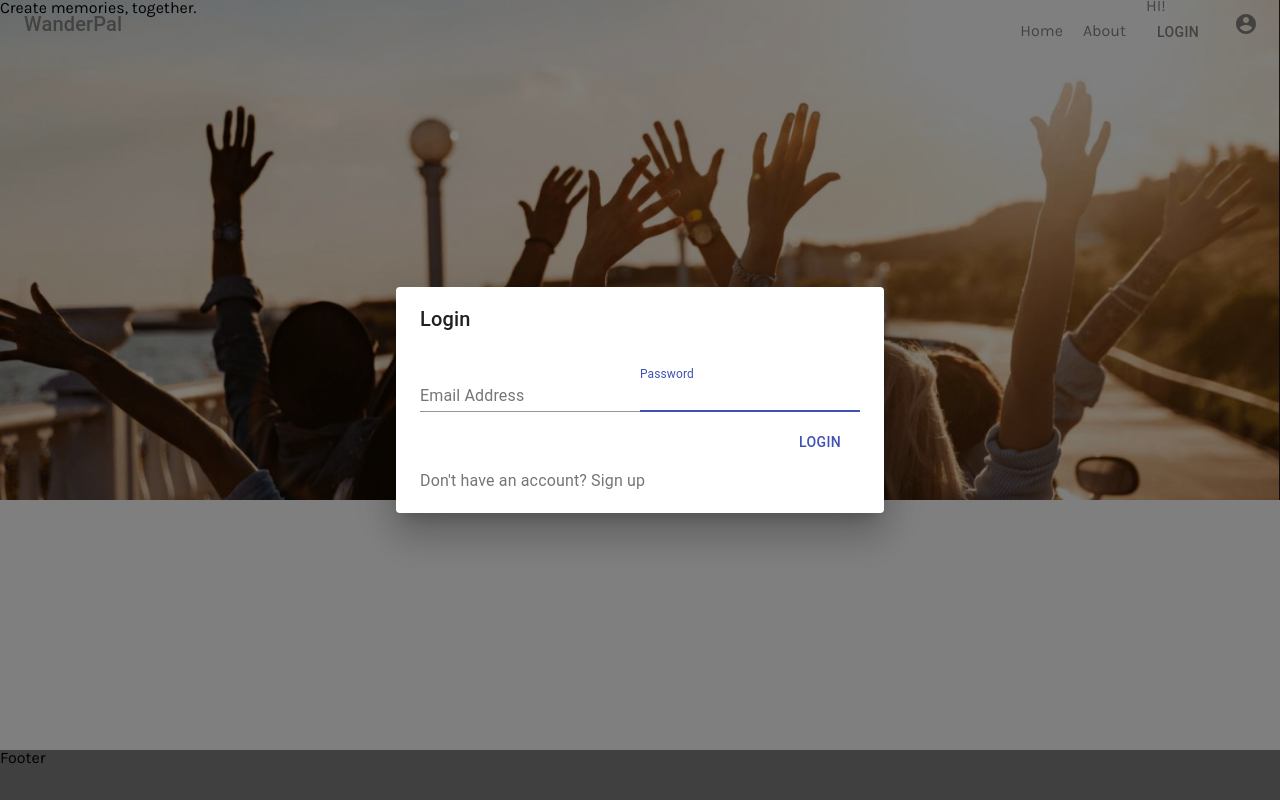
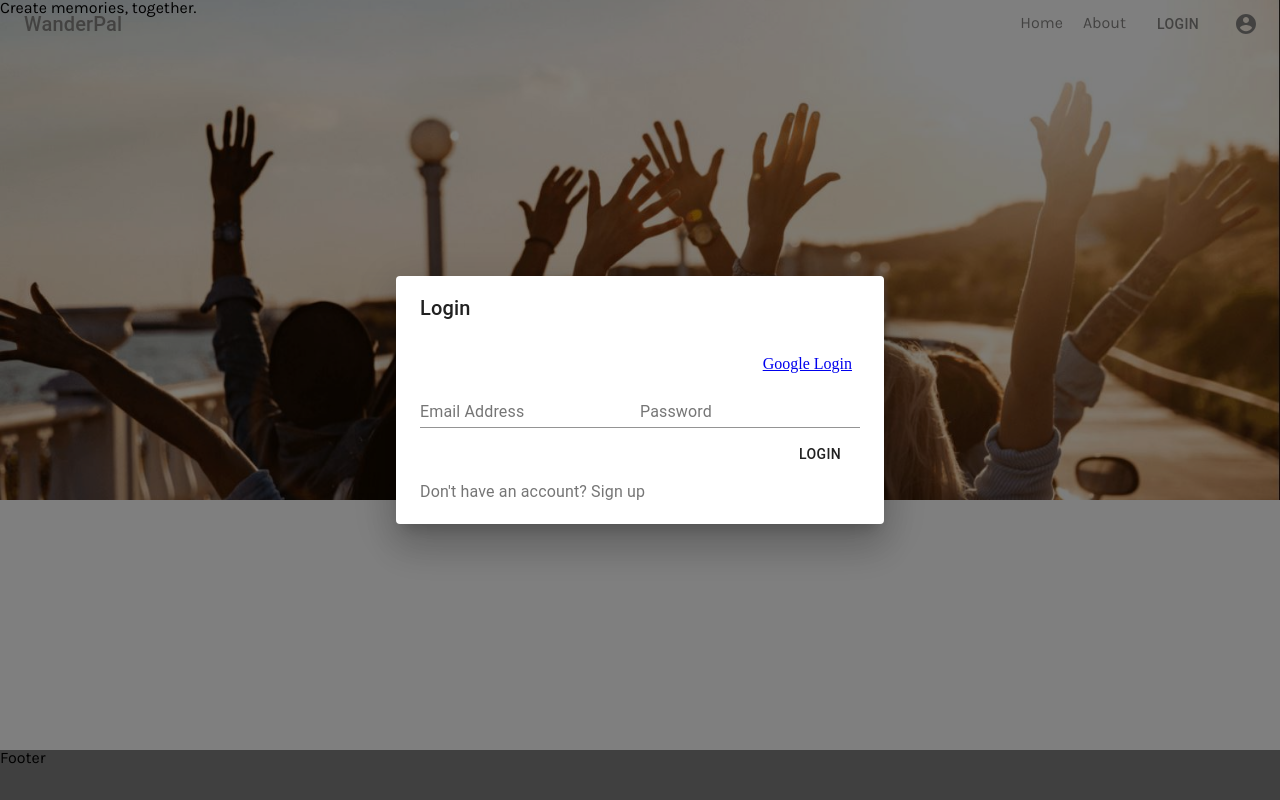
Before and after one commit to Codechief09/wonderpals, a React (Create React App) app: page /dashboard in a window 1280 px wide. Both pictures are taken after a click on the button "LOGIN". Built offline with nearby package versions, Linux system fonts and the light colour scheme; no server answers.

Commit message:
Google Login moved from GoogleLogin.js to Login.js

```diff
--- a/src/component/Login/Login.js
+++ b/src/component/Login/Login.js
@@ -9,6 +9,7 @@ import DialogTitle from '@material-ui/core/DialogTitle';
 
 export default class Login extends React.Component {
 
+    //Modal state functions
     state = {
         isModalOpen: false
     }
@@ -17,25 +18,36 @@ export default class Login extends React.Component {
         this.setState({isModalOpen: !this.state.isModalOpen})
     }
 
-    // const open = React.useState(false);
-    // const setOpen = React.useState(false);
+    handleCloseModal = () => {
+        this.setState({isModalOpen: false})
+    }
 
-    // handleClickOpen = () => {
-    //     setOpen(true);
-    // }
-    //
-    // handleClose = () => {
-    //     setOpen(false);
-    // }
+    // Google Auth function
+    authUrl = () => {
+        let googleURL = "https://accounts.google.com/o/oauth2/v2/auth";
+        let options = {
+            client_id: process.env.REACT_APP_CLIENT_ID,
+            redirect_uri: 'http://localhost:3000/oauth',
+            scope: 'email openid profile',
+            prompt: 'consent',
+            response_type: 'code'
+        };
+        let QueryString = Object.keys(options).map( (key,i) => {
+            return `${key}=` + encodeURIComponent(options[key]);
+        }).join("&");
+        return `${googleURL}?${QueryString}`;
+    };
+
 
     render() {
 
+        // Google Login Function Call
+        const authUrl = this.authUrl();
 
         return (
 
             <div>
 
-                <h1>HI!</h1>
 
                 <Button onClick={this.handleModal}>
                     Login
@@ -47,17 +59,19 @@ export default class Login extends React.Component {
 
                     <DialogContent>
 
+                        <DialogActions>
+
+                            <a href={authUrl}>Google Login</a>
+
+                        </DialogActions>
+
                         <TextField
-                            autoFocus
-                            margin="dense"
                             id="email-address"
                             label="Email Address"
                             type="email"
                         />
 
                         <TextField
-                            autoFocus
-                            margin="dense"
                             id="login-password"
                             label="Password"
                             type="password"
@@ -65,7 +79,9 @@ export default class Login extends React.Component {
 
                         <DialogActions>
 
-                            <Button color="primary">
+                            {/*This is the button that we will need to tie to the actual backend login request*/}
+
+                            <Button onClick={this.handleCloseModal}>
                                 Login
                             </Button>
 
@@ -80,6 +96,7 @@ export default class Login extends React.Component {
 
                 </Dialog>
 
+
             </div>
         );
     }
--- a/src/component/Navigation/Navigation.js
+++ b/src/component/Navigation/Navigation.js
@@ -1,7 +1,7 @@
 import React from "react";
 import './Navigation.scss';
 
-import GoogleLogin from '../Login/GoogleLogin';
+// import GoogleLogin from '../Login/GoogleLogin';
 import Login from '../Login/Login';
 import { AppBar, Toolbar, Typography, IconButton, Menu, MenuItem } from '@material-ui/core';
 import { AccountCircle } from '@material-ui/icons';
```
Also changed, not shown: src/component/Login/Login.scss (added).
